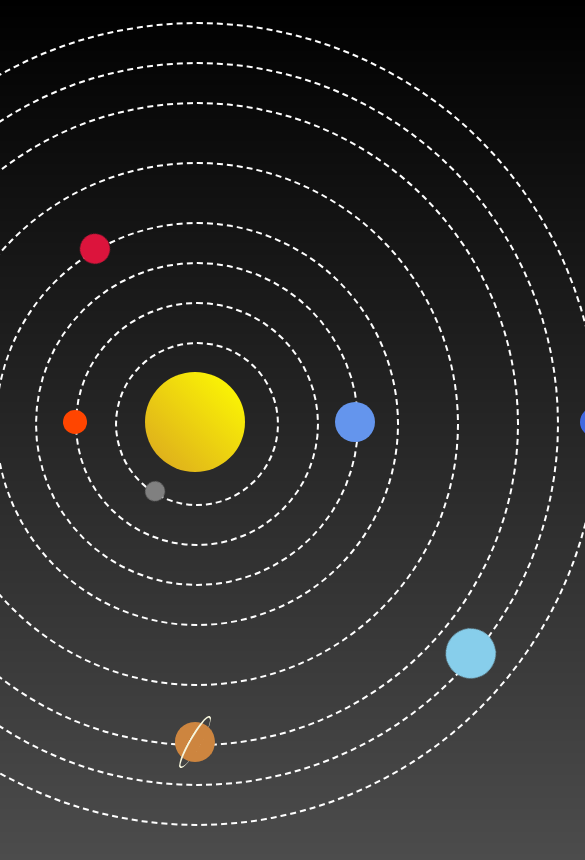
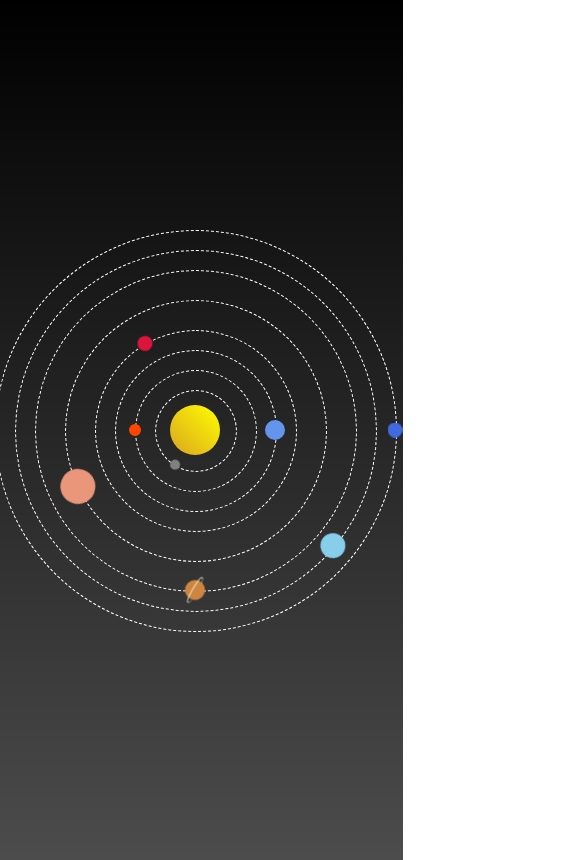
Before and after one commit to HM56/Space-Exploration, a plain HTML site: page index.html in a window 390 px wide. Shown: the top 860 px of the page, 585 px wide, since content can reach past the window. Drawn offline with Linux system fonts and the light colour scheme; a web font is replaced by a local one.

Commit message:
Add files via upload

```diff
--- a/css/style.css
+++ b/css/style.css
@@ -294,3 +294,7 @@ body::-webkit-scrollbar {
 @media only screen and (max-height: 700px){
 	body{transform: scale(0.6);}
 }
+
+@media only screen and (max-width: 505px){
+	body{transform: scale(0.5);}
+}
```
